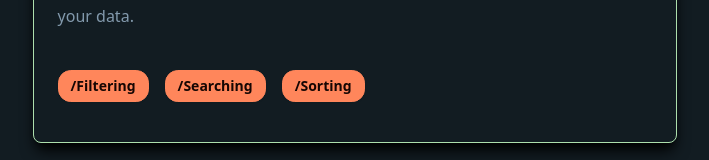
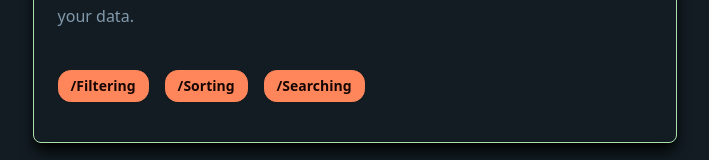
Before and after one commit to itzAmka/Common-Functionalities, a SvelteKit app: page / in a window 1280 px wide. Shown: the part 393-553 px from the top of the page, without its empty margins (285-994 px from the left). Built offline with nearby package versions, Linux system fonts and the light colour scheme.

Commit message:
update links in links order in home page

```diff
--- a/src/routes/+page.svelte
+++ b/src/routes/+page.svelte
@@ -15,8 +15,8 @@
 
 		<div class="flex gap-4 w-fit">
 			<a href="/filtering" class="btn btn-sm btn-primary">/Filtering</a>
+			<a href="/sorting" class="btn btn-sm btn-primary">/Sorting</a>
 			<a href="/searching" class="btn btn-sm btn-primary">/Searching</a>
-			<a href="/sorting" class="btn btn-sm btn-primary">/Sorting</a>
 		</div>
 	</div>
 </section>
```
